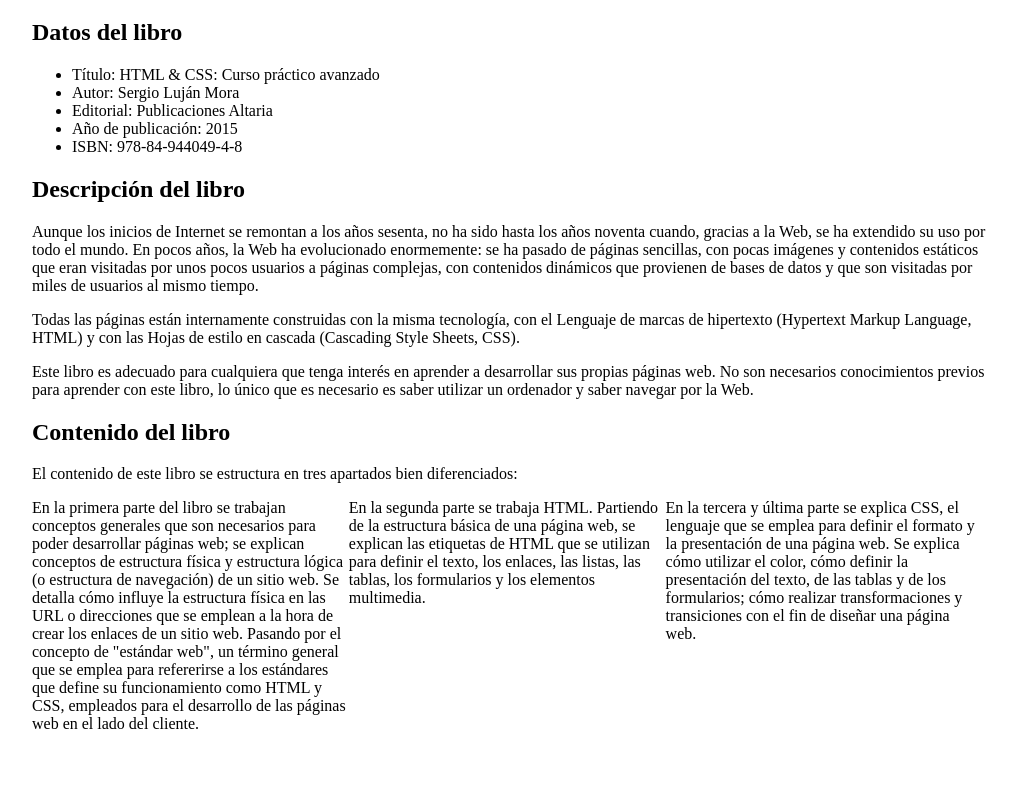
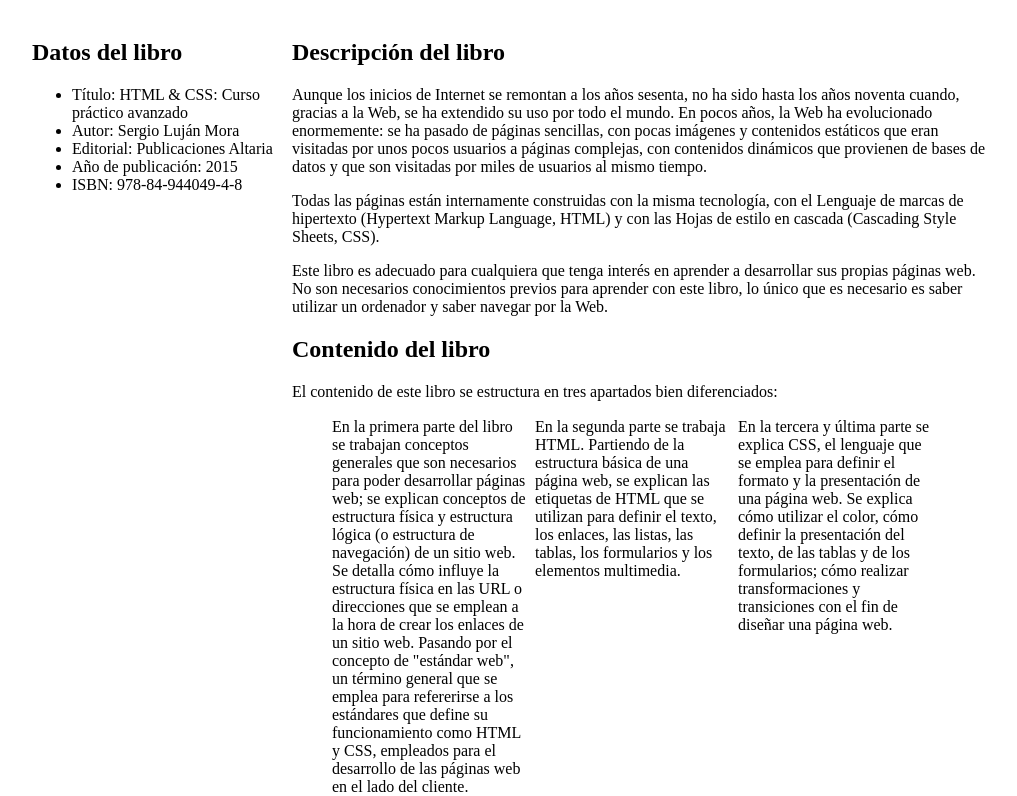
Before and after one commit to Gonz-prog/LMI, a plain HTML site: page index.html in a window 1280 px wide. Shown: the part 61-857 px from the top of the page, without its empty margins (128-1145 px from the left). Before the commit the page ends 800 px from the top, so only its background shows below. Drawn offline with Linux system fonts and the light colour scheme.

Commit message:
Update index.html

```diff
--- a/index.html
+++ b/index.html
@@ -7,6 +7,8 @@
     <meta name="viewport" content="width=device-width, initial-scale=1.0">
     <title>HTML &amp; CSS: Curso práctico avanzado</title>
     <style>
+        /*  background-image: url("a.jpg");
+            background-repeat: repeat-x; */
         body {
             width: 960px;
             margin: 0 auto;
@@ -14,26 +16,27 @@
         h1 {
             text-align: center;
         }
-
-        #tabla {
+        .tabla {
             float: left;
             margin: 0;
             padding: 0;
             width: 260px;
         }
-        #desc {
+        .desc {
             float: left;
             margin: 0;
             padding: 0;
             width: 700px;
         }
-        #lista {
+        .lista {
             padding: 0;
-            list-style-type: none;
         }
         #lista li {
+
+            margin: 1px 5px 0 0;
+            list-style-type: none;
             float: left;
-            width: 33%;
+            width: 30%;
         }
     </style>
 </head>
```
